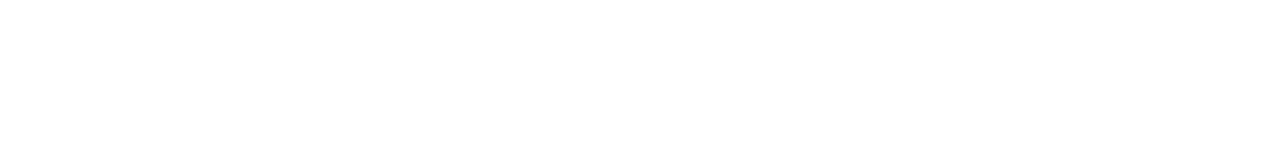
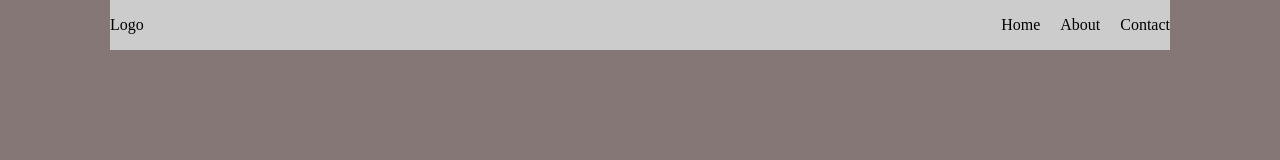
Before and after one commit to avaz-rustamov/nt-pro-u, a plain HTML site: page index.html in a window 1280 px wide. Drawn offline with Linux system fonts and the light colour scheme; files that its build step writes are made by us from their sources.

Commit message:
Initial Commit

```diff
--- a/css/styles.css
+++ b/css/styles.css
@@ -14,6 +14,7 @@ html {
 body {
   font-family: "Futura PT";
   font-weight: 500;
+  background-color: rgb(134, 119, 119);
 }
 .container {
   max-width: 1100px;
@@ -22,3 +23,22 @@ body {
   margin-left: auto;
   margin-right: auto;
 }
+.site_header {
+  display: flex;
+
+  background-color: #ccc;
+}
+.header-list {
+  display: flex;
+  margin-left: -20px;
+  margin-left: auto;
+}
+.header-list li{
+  margin-left: 20px;
+  list-style: none;
+}
+@media only screen and (max-width: 1000px){
+  .header-list {
+    display: none;
+  }
+}
--- a/index.html
+++ b/index.html
@@ -7,13 +7,20 @@
   <link rel="stylesheet" href="css/normalize.css">
   <link rel="stylesheet" href="css/styles.css">
   <!-- <link rel="stylesheet" href="css/styles.min.css"> -->
-  <title>TECHZONE</title>
+  <title>Test</title>
 </head>
 <body>
 <!-- HEADER -->
-  <header class="site_header">
-
-  </header>
+  <div class="container">
+    <header class="site_header">
+     <p>Logo</p>
+     <ul class="header-list">
+       <li>Home</li>
+       <li>About</li>
+       <li>Contact</li>
+     </ul>
+    </header>
+  </div>
 
 <!-- MAIN -->
   <main class="main">
```
